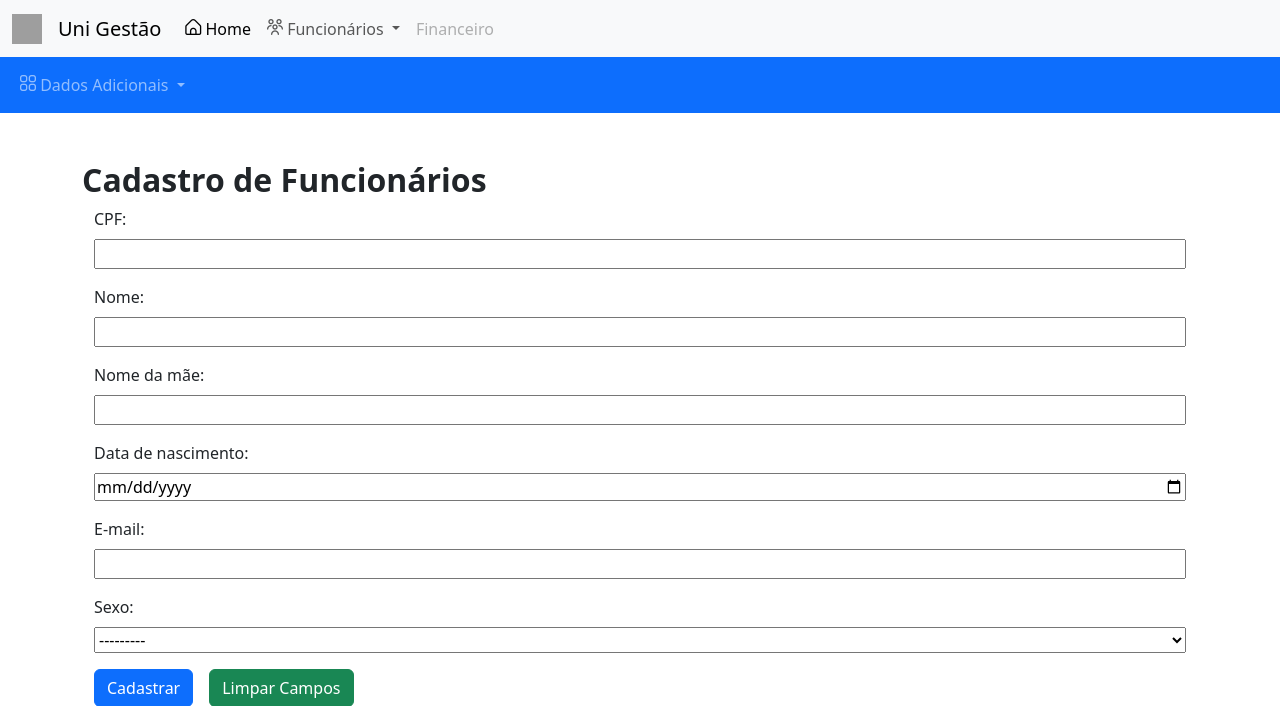
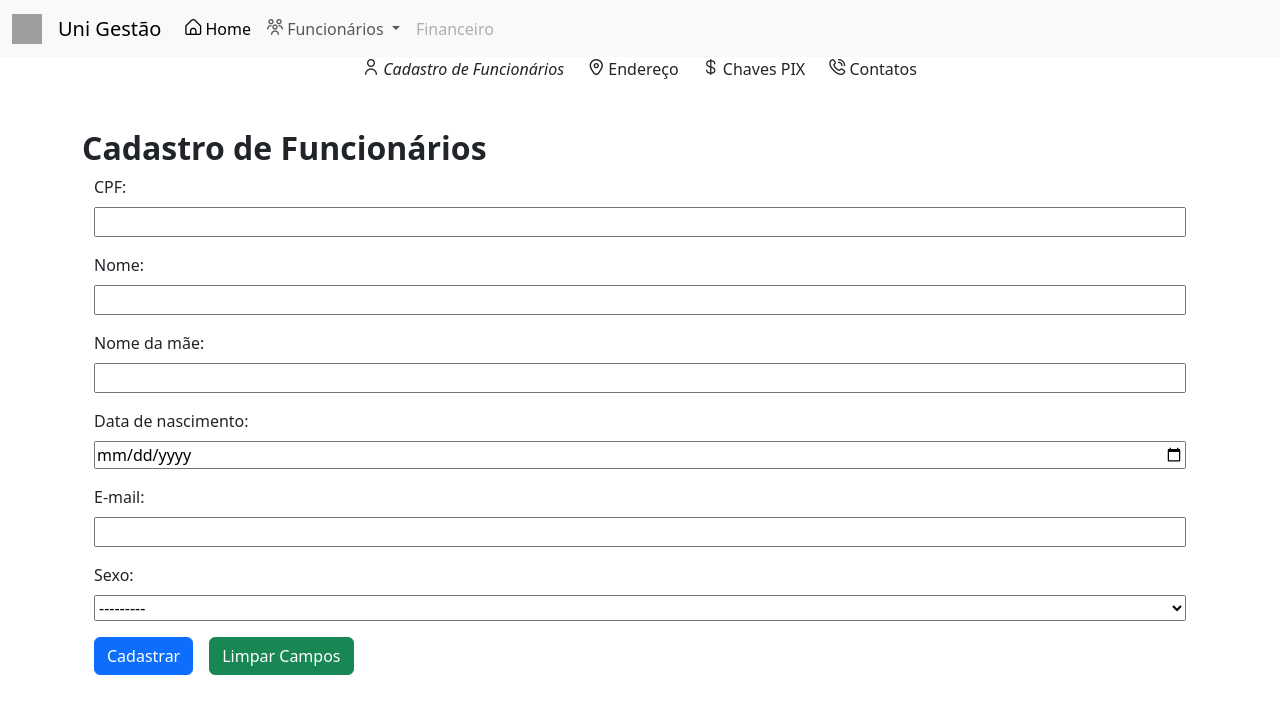
Before and after one commit to MarcosSerra1/unigestao, a Django app: page /register/ in a window 1280 px wide. Shown: the top 706 px of the page. Run offline with Django 5.2, Linux system fonts and the light colour scheme; data that the repository does not hold is empty; some libraries are stand-ins or nearby versions; grey boxes are pictures that could not be loaded.

Commit message:
fix: adjusted menu position

```diff
--- a/employees/templates/register_person.html
+++ b/employees/templates/register_person.html
@@ -1,25 +1,19 @@
 {% extends "base.html" %}
 
+
 {% block content %}
-    <nav class="navbar navbar-expand-lg navbar-dark bg-primary">
+    <nav class="navbar-expand-lg">
         <div class="container-fluid">
             <button class="navbar-toggler" type="button" data-bs-toggle="collapse" data-bs-target="#navbarSupportedContent"
                 aria-controls="navbarSupportedContent" aria-expanded="false" aria-label="Toggle navigation">
                 <span class="navbar-toggler-icon"></span>
             </button>
-            <div class="collapse navbar-collapse" id="navbarSupportedContent">
-                <ul class="navbar-nav me-auto mb-2 mb-lg-0">
-                    <li class="nav-item dropdown">
-                        <a class="nav-link dropdown-toggle" href="#" role="button" data-bs-toggle="dropdown"
-                            aria-expanded="false">
-                            <i class="fi fi-rr-apps"></i> Dados Adicionais
-                        </a>
-                        <ul class="dropdown-menu">
-                            <li><a class="dropdown-item" href="{% url 'register_address' %}"><i class="fi fi-rr-marker"></i> Endereço </a></li>
-                            <li><a class="dropdown-item" href="{% url 'register_formofpayment' %}"><i class="fi fi-rr-dollar"></i> Chaves PIX </a></li>
-                            <li><a class="dropdown-item" href="{% url 'register_contact' %}"><i class="fi fi-rr-phone-call"></i> Contatos </a></li>
-                        </ul>
-                    </li>
+            <div class="d-flex justify-content-center align-items-center  collapse navbar-collapse" id="navbarSupportedContent">
+                <ul class="navbar-nav gap-4">
+                    <li><a class="dropdown-item" href=""><i class="fi fi-rr-user"> Cadastro de Funcionários</i></a></li>
+                    <li><a class="dropdown-item" href="{% url 'register_address' %}"><i class="fi fi-rr-marker"></i> Endereço </a></li>
+                    <li><a class="dropdown-item" href="{% url 'register_formofpayment' %}"><i class="fi fi-rr-dollar"></i> Chaves PIX </a></li>
+                    <li><a class="dropdown-item" href="{% url 'register_contact' %}"><i class="fi fi-rr-phone-call"></i> Contatos </a></li>
                 </ul>
             </div>
         </div>
```
